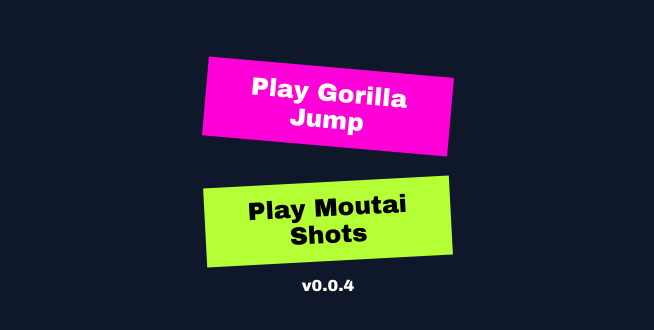
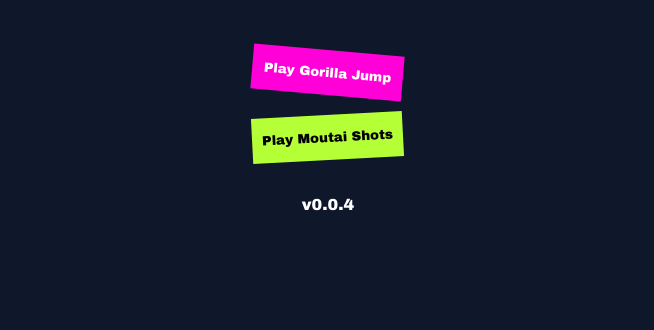
Before and after one commit to Brady-F/CupcakeWebApp, a plain HTML site: page index.html in a window 1280 px wide. Shown: the part 92-422 px from the top of the page, without its empty margins (312-966 px from the left). Drawn offline with Linux system fonts and the light colour scheme.

Commit message:
styling updates

```diff
--- a/script.js
+++ b/script.js
@@ -32,6 +32,6 @@ window.addEventListener('message', function(event) {
     // You can add custom logic here based on the message content
     if(event.data.command == "game_result"){
         //closeGame();
-        window.Telegram.WebApp.sendData('Game Over!')
+        window.Telegram.WebApp.sendData(event.data)
     }
 });
--- a/style.css
+++ b/style.css
@@ -16,16 +16,28 @@ h1 {
     font-weight: 200;
     background-color: #ff00d8;
     color: white;
-    font-size: 25px;
-    border-color: #ff00d8;
+    display: block;
+    width: 100%; /* Adjust width to fit container */
+    max-width: 300px; /* Set a maximum width for larger screens */
+    margin: 20px auto; /* Center buttons with margin */
+    padding: 15px 10px;
+    text-align: center;
     border: none;
-    padding: 5%;
-    padding-left: 5.5%;
-    padding-right: 5.5%;
-    margin-top: 15%;
-    flex-direction: column;
-    display: flex;
-    justify-content: center;
+    cursor: pointer;
+    transition: background-color 0.3s ease;
+}
+
+/* Hover effect for buttons */
+.game-button:hover {
+    background-color: #cc00cc; /* Darker background color on hover */
+}
+
+/* Responsive adjustments */
+@media (max-width: 600px) {
+    .game-button {
+        font-size: 1em; /* Slightly smaller font size on small screens */
+        padding: 12px 8px; /* Adjust padding for smaller screens */
+    }
 }
 
 #gorilla {
```
